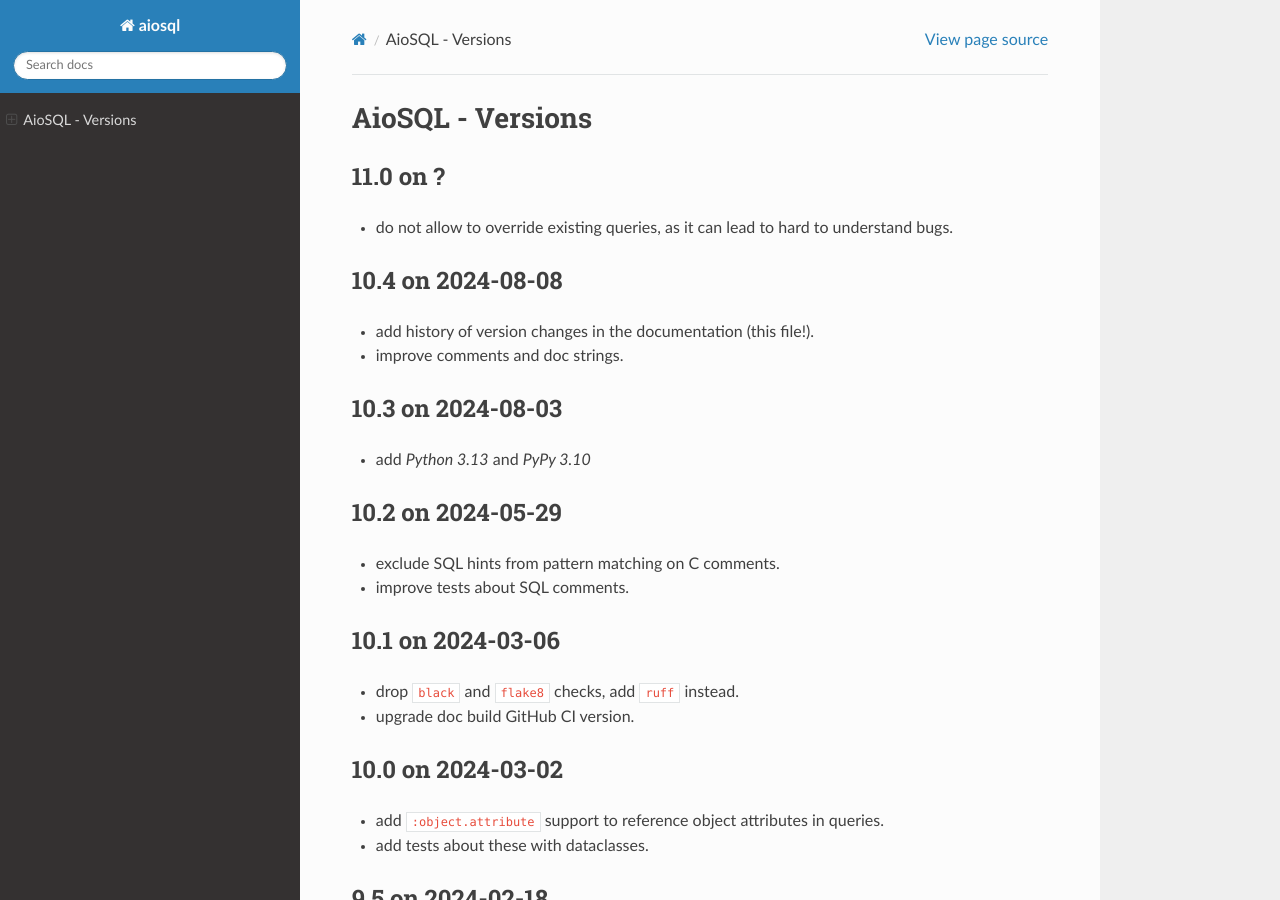
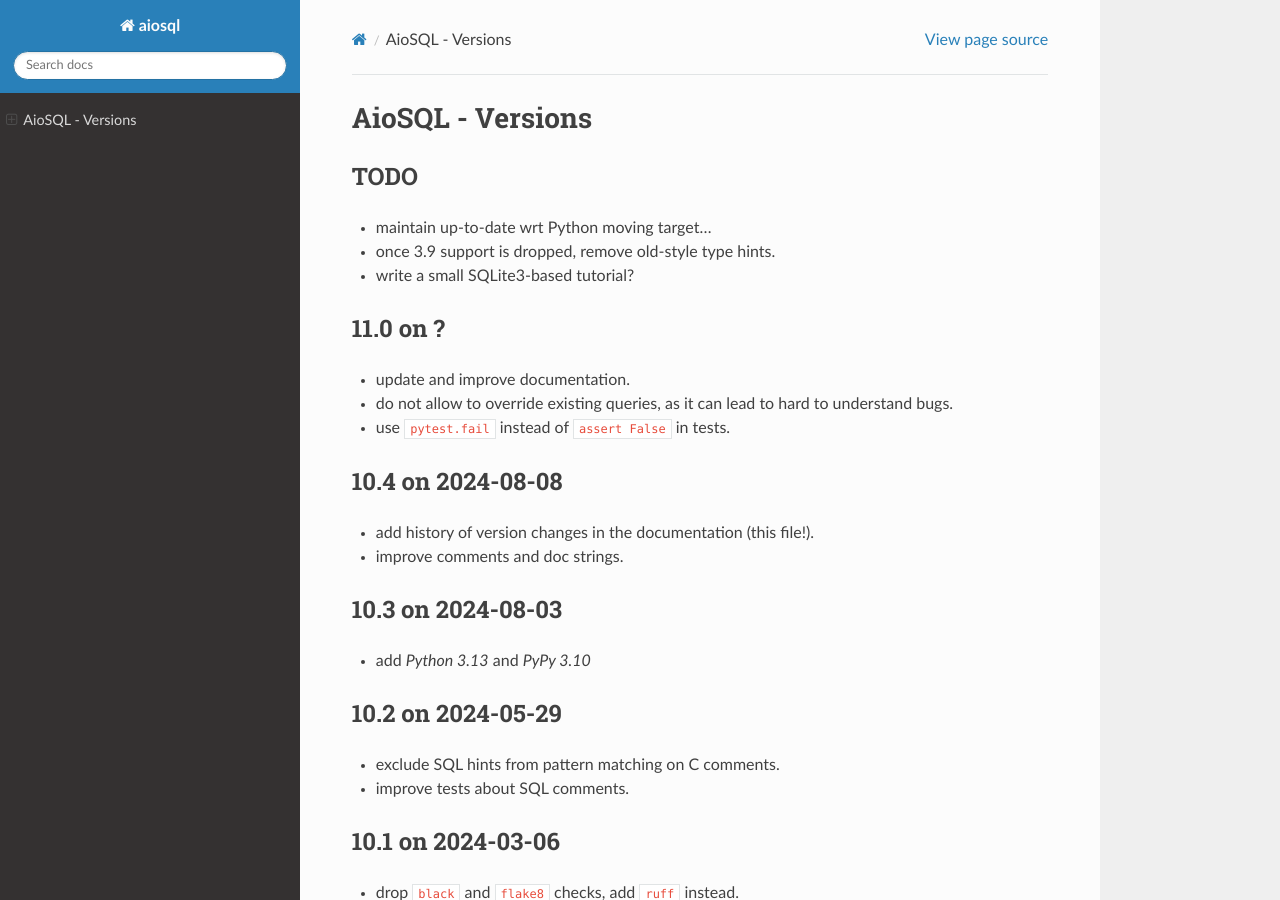
Before and after one commit to nackjicholson/aiosql, a Sphinx documentation site: the page built from docs/source/versions.rst, in a window 1280 px wide and 900 px high. Built offline with Sphinx 7.4.7 and the Read the Docs theme 2.0.0, drawn with Linux system fonts in a browser that asks for light colours.

Commit message:
add todo and update dones

```diff
--- a/docs/source/versions.rst
+++ b/docs/source/versions.rst
@@ -1,11 +1,20 @@
 AioSQL - Versions
 =================
+
+TODO
+----
+
+- maintain up-to-date wrt Python moving target…
+- once 3.9 support is dropped, remove old-style type hints.
+- write a small SQLite3-based tutorial?
 
 11.0 on ?
 ---------
 
+- update and improve documentation.
 - do not allow to override existing queries, as it can lead to hard to
   understand bugs.
+- use ``pytest.fail`` instead of ``assert False`` in tests.
 
 10.4 on 2024-08-08
 ------------------
```
